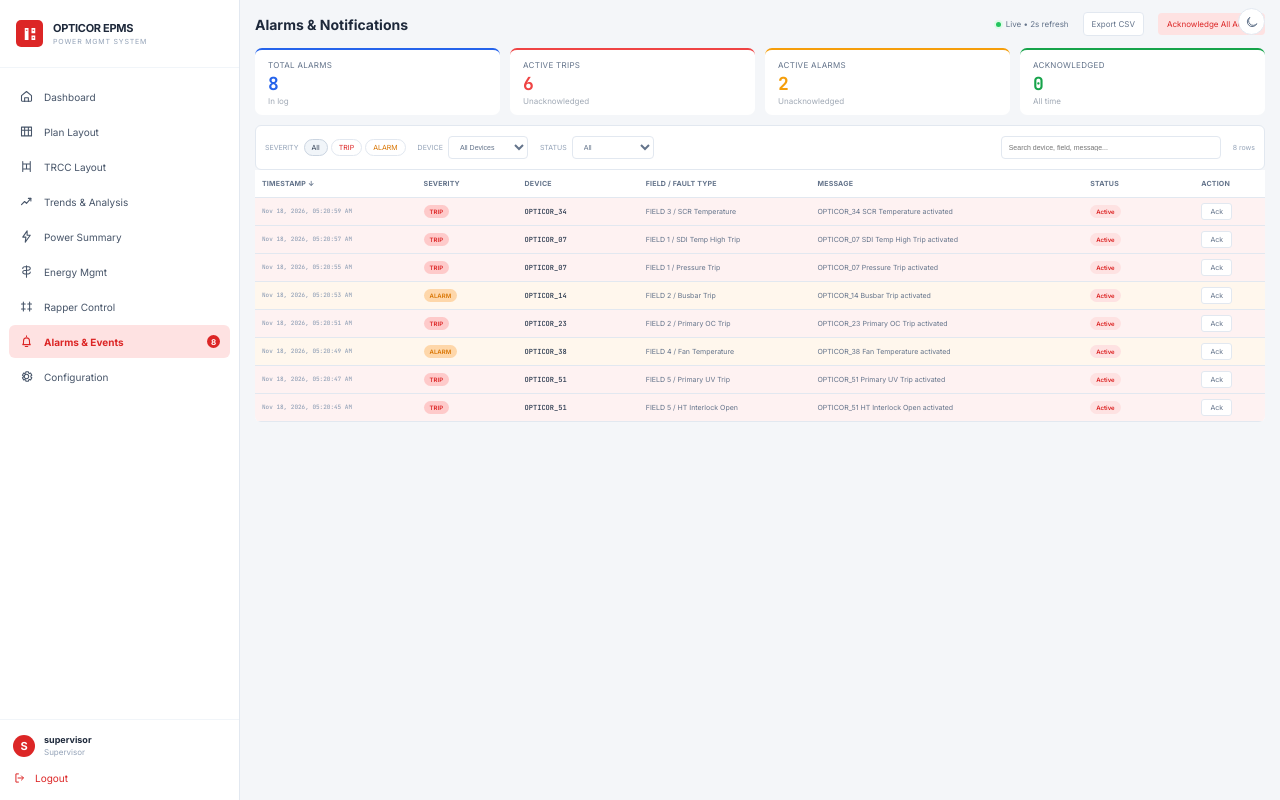
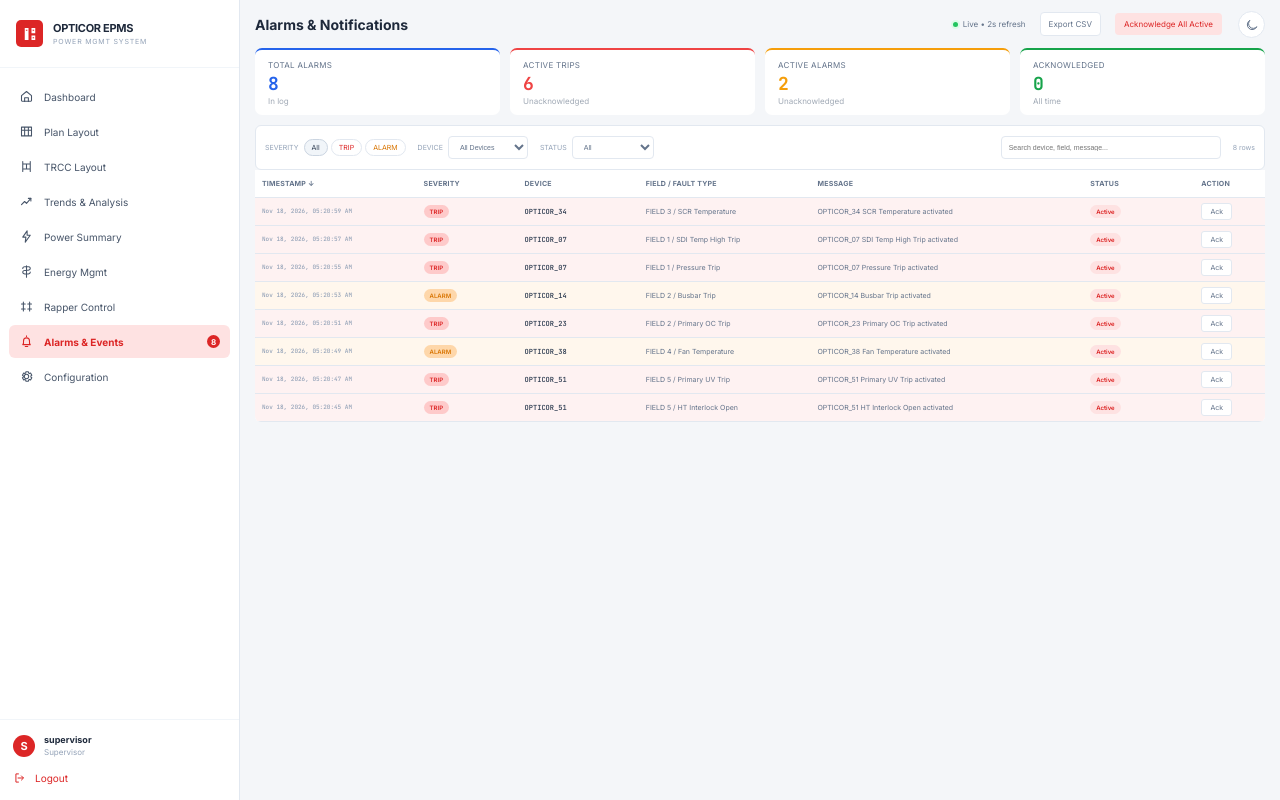
Before and after one commit to Dracarys9/opticor-epms, a plain HTML site: page project/index.html in a window 1280 px wide. Both pictures are taken after a click on the link "View all alarms →". Drawn offline with nearby package versions, Linux system fonts and the light colour scheme.

Commit message:
Fix theme toggle overlap and layout spacing

```diff
--- a/project/css/styles.css
+++ b/project/css/styles.css
@@ -35,11 +35,14 @@ button { cursor: pointer; }
 /* Theme, session, and responsive enhancements */
 .sidebar { position: fixed; inset: 0 auto 0 0; z-index: 40; height: 100vh; }
 .workspace { margin-left: var(--sidebar-width); }
-.global-header-controls { position: fixed; top: 8px; right: 15px; z-index: 45; display: flex; align-items: center; gap: 7px; }
-.global-header-controls .hamburger-button { display: none; }
 .hamburger-button { display: none; width: 27px; height: 27px; border: 1px solid var(--line); border-radius: 5px; background: var(--card); color: var(--ink); align-items: center; justify-content: center; padding: 5px; }
 .hamburger-button svg { width: 15px; fill: none; stroke: currentColor; stroke-width: 1.7; }
 .header-utility { display: flex; align-items: center; }
+.topbar { position: relative; z-index: 5; overflow: visible; }
+.topbar-actions, .trends-header-meta, .alarms-header-actions { min-width: 0; }
+.topbar-actions { justify-content: flex-end; flex-wrap: nowrap; }
+.trends-header-meta, .alarms-header-actions { justify-content: flex-end; flex-wrap: nowrap; }
+.header-utility { flex: 0 0 27px; margin-left: 2px; }
 .theme-toggle { width: 27px; height: 27px; display: grid; place-items: center; border: 1px solid var(--line); border-radius: 50%; background: var(--card); color: var(--text-secondary); padding: 6px; transition: transform .18s ease, background .18s ease, border-color .18s ease; }
 .theme-toggle:hover { transform: rotate(8deg); border-color: #94a3b8; }
 .theme-toggle svg { width: 14px; height: 14px; fill: none; stroke: currentColor; stroke-width: 1.7; stroke-linecap: round; stroke-linejoin: round; }
@@ -120,9 +123,6 @@ button { cursor: pointer; }
 [data-theme="dark"] .status-bar.warning-bar { background: #3f2d18; color: #fbbf24; }
 
 @media (max-width: 1024px) {
-  .global-header-controls { left: 12px; right: 12px; justify-content: space-between; pointer-events: none; }
-  .global-header-controls .hamburger-button { display: inline-flex; pointer-events: auto; }
-  .global-header-controls .theme-toggle { margin-left: auto; pointer-events: auto; }
   .sidebar { width: 240px; transform: translateX(-100%); transition: transform .24s cubic-bezier(.22,.61,.36,1); box-shadow: 12px 0 40px rgba(15,23,42,.18); }
   .drawer-open .sidebar { transform: translateX(0); }
   .drawer-open .drawer-backdrop { display: block; position: fixed; inset: 0; z-index: 35; background: rgba(15,23,42,.42); backdrop-filter: blur(2px); }
--- a/project/index.html
+++ b/project/index.html
@@ -63,12 +63,6 @@
 
     <main class="workspace" id="workspace"></main>
   </div>
-  <div class="global-header-controls" aria-label="Header controls">
-    <button class="hamburger-button" type="button" aria-label="Open navigation">
-      <svg viewBox="0 0 24 24" aria-hidden="true"><path d="M4 7h16M4 12h16M4 17h16"/></svg>
-    </button>
-    <button class="theme-toggle" data-theme-toggle type="button" aria-label="Switch theme"></button>
-  </div>
   <div class="auth-modal" id="auth-modal" role="dialog" aria-modal="true" aria-labelledby="auth-title" aria-hidden="true">
     <div class="auth-backdrop" data-auth-close></div>
     <form class="auth-card" id="auth-form">
--- a/project/js/app.js
+++ b/project/js/app.js
@@ -34,6 +34,33 @@
     const topbar = document.querySelector(".workspace .topbar");
     if (!topbar) return;
     topbar.classList.add("view-enter");
+
+    if (!topbar.querySelector(".hamburger-button")) {
+      const hamburger = document.createElement("button");
+      hamburger.type = "button";
+      hamburger.className = "hamburger-button";
+      hamburger.setAttribute("aria-label", "Open navigation");
+      hamburger.innerHTML = '<svg viewBox="0 0 24 24" aria-hidden="true"><path d="M4 7h16M4 12h16M4 17h16"/></svg>';
+      hamburger.addEventListener("click", () => document.body.classList.toggle("drawer-open"));
+      topbar.insertBefore(hamburger, topbar.firstChild);
+    }
+
+    if (!topbar.querySelector("[data-theme-toggle]")) {
+      const utility = document.createElement("div");
+      utility.className = "header-utility";
+      utility.innerHTML = '<button class="theme-toggle" data-theme-toggle type="button"></button>';
+
+      const actions = topbar.querySelector(".topbar-actions");
+      const meta = topbar.querySelector(".trends-header-meta, .alarms-header-actions");
+      if (actions) actions.appendChild(utility);
+      else if (meta) meta.appendChild(utility);
+      else topbar.appendChild(utility);
+
+      utility.querySelector("[data-theme-toggle]").addEventListener("click", () => {
+        applyTheme(document.documentElement.dataset.theme === "dark" ? "light" : "dark");
+      });
+    }
+    applyTheme(document.documentElement.dataset.theme === "dark" ? "dark" : "light");
   }
 
   function openAuthModal() {
@@ -74,10 +101,6 @@
     item.addEventListener("click", () => { navigate(item.dataset.viewTarget); closeDrawer(); });
   });
   document.querySelector(".logout").addEventListener("click", openAuthModal);
-  document.querySelector(".global-header-controls .hamburger-button").addEventListener("click", () => document.body.classList.toggle("drawer-open"));
-  document.querySelector("[data-theme-toggle]").addEventListener("click", () => {
-    applyTheme(document.documentElement.dataset.theme === "dark" ? "light" : "dark");
-  });
   document.querySelectorAll("[data-auth-close]").forEach((element) => element.addEventListener("click", closeAuthModal));
   document.getElementById("auth-form").addEventListener("submit", (event) => { event.preventDefault(); closeAuthModal(); });
   document.querySelector(".drawer-backdrop").addEventListener("click", closeDrawer);
```
